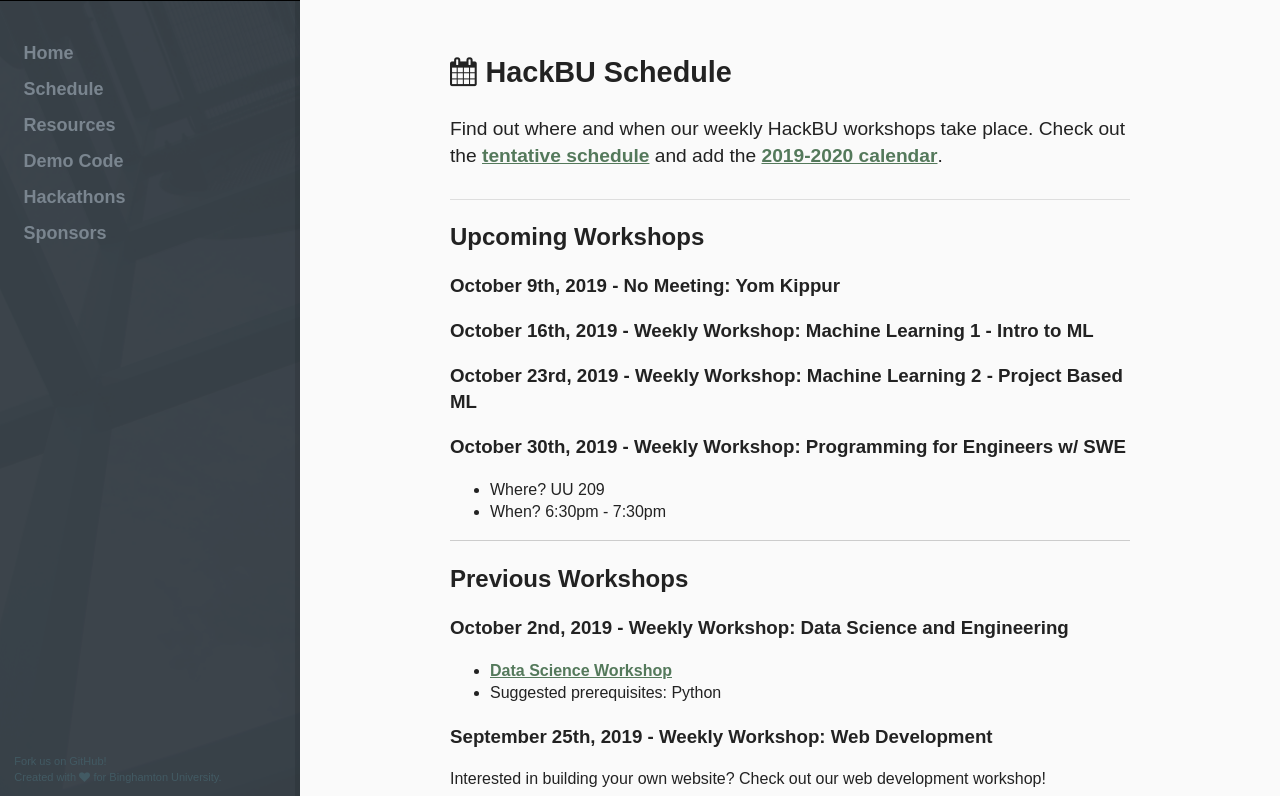
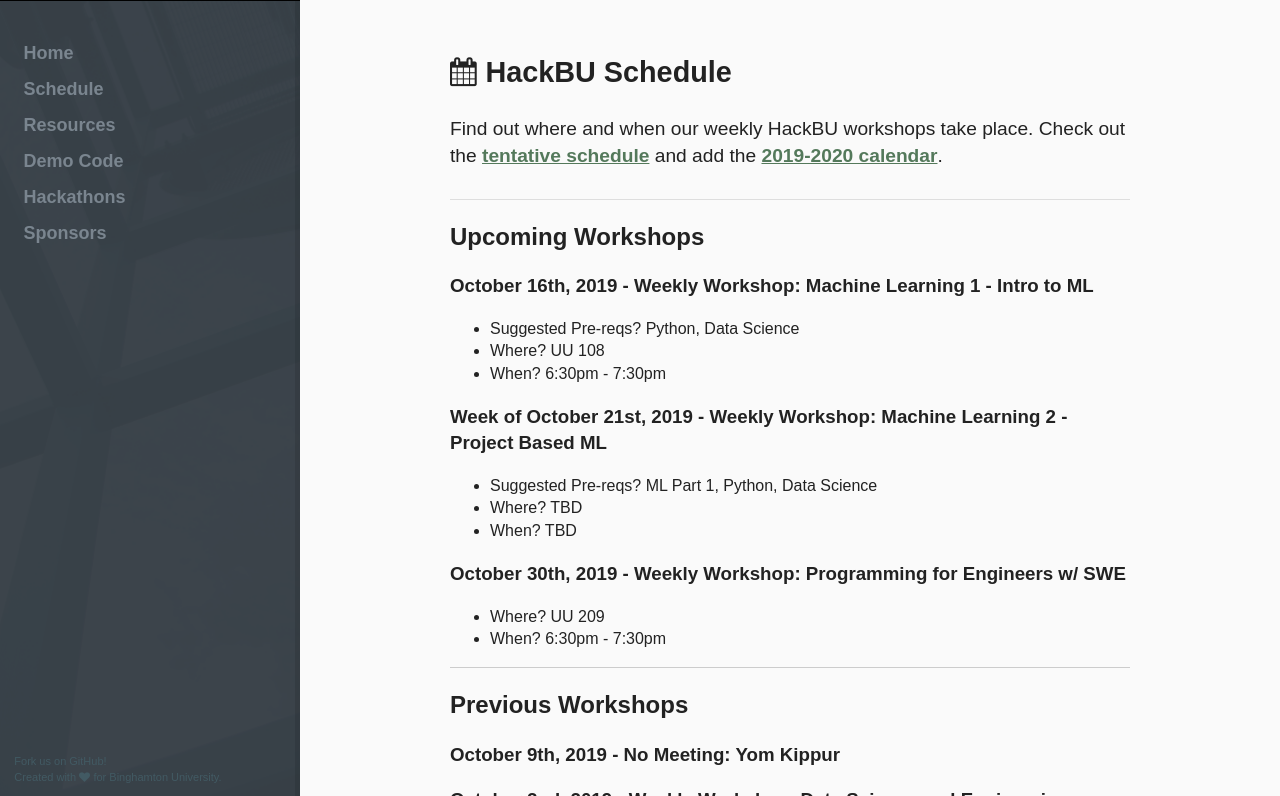
Before and after one commit to hackbinghamton/hackbinghamton.github.io, a Jekyll site: the page built from schedule/index.html, in a window 1280 px wide and 900 px high, cut to the strip 104-900 px from the top of the window. Built offline with Jekyll 4.4.1, drawn with Linux system fonts in a browser that asks for light colours; nearby versions of some CDN libraries.

Commit message:
Update schedule

```diff
--- a/schedule/index.html
+++ b/schedule/index.html
@@ -9,10 +9,30 @@
 	<p>Find out where and when our weekly HackBU workshops take place. Check out the <a href="https://docs.google.com/spreadsheets/d/171UMVQsbL7_Dmp_Nngxn7VcYaq_Nuerf2sjMHddhqGg/edit?usp=sharing">tentative schedule</a> and add the <a href="https://calendar.google.com/calendar/r?cid=YmluZ2hhbXRvbi5lZHVfa3VpZzFnbXNibXU5czZhbGY0aDEzaDhuNm9AZ3JvdXAuY2FsZW5kYXIuZ29vZ2xlLmNvbQ">2019-2020 calendar</a>. </p>
 </div>
 <h2> Upcoming Workshops </h2>
-
-      <h3> October 9th, 2019 - No Meeting: Yom Kippur</h3>
       <h3> October 16th, 2019 - Weekly Workshop: Machine Learning 1 - Intro to ML </h3>
-      <h3> October 23rd, 2019 - Weekly Workshop: Machine Learning 2 - Project Based ML</h3>
+      <ul>
+        <li>
+          Suggested Pre-reqs? Python, Data Science
+        </li>
+        <li>
+          Where? UU 108
+        </li>
+        <li>
+          When? 6:30pm - 7:30pm
+        </li>
+      </ul>
+      <h3> Week of October 21st, 2019 - Weekly Workshop: Machine Learning 2 - Project Based ML</h3>
+      <ul>
+        <li>
+          Suggested Pre-reqs? ML Part 1, Python, Data Science
+        </li>
+          <li>
+          Where? TBD
+        </li>
+        <li>
+          When? TBD
+        </li>
+      </ul>
       <h3> October 30th, 2019 - Weekly Workshop: Programming for Engineers w/ SWE</h3>
       <ul>
         <li>
```
Also changed, not shown: other parts of schedule/index.html (+2 -0 lines).
